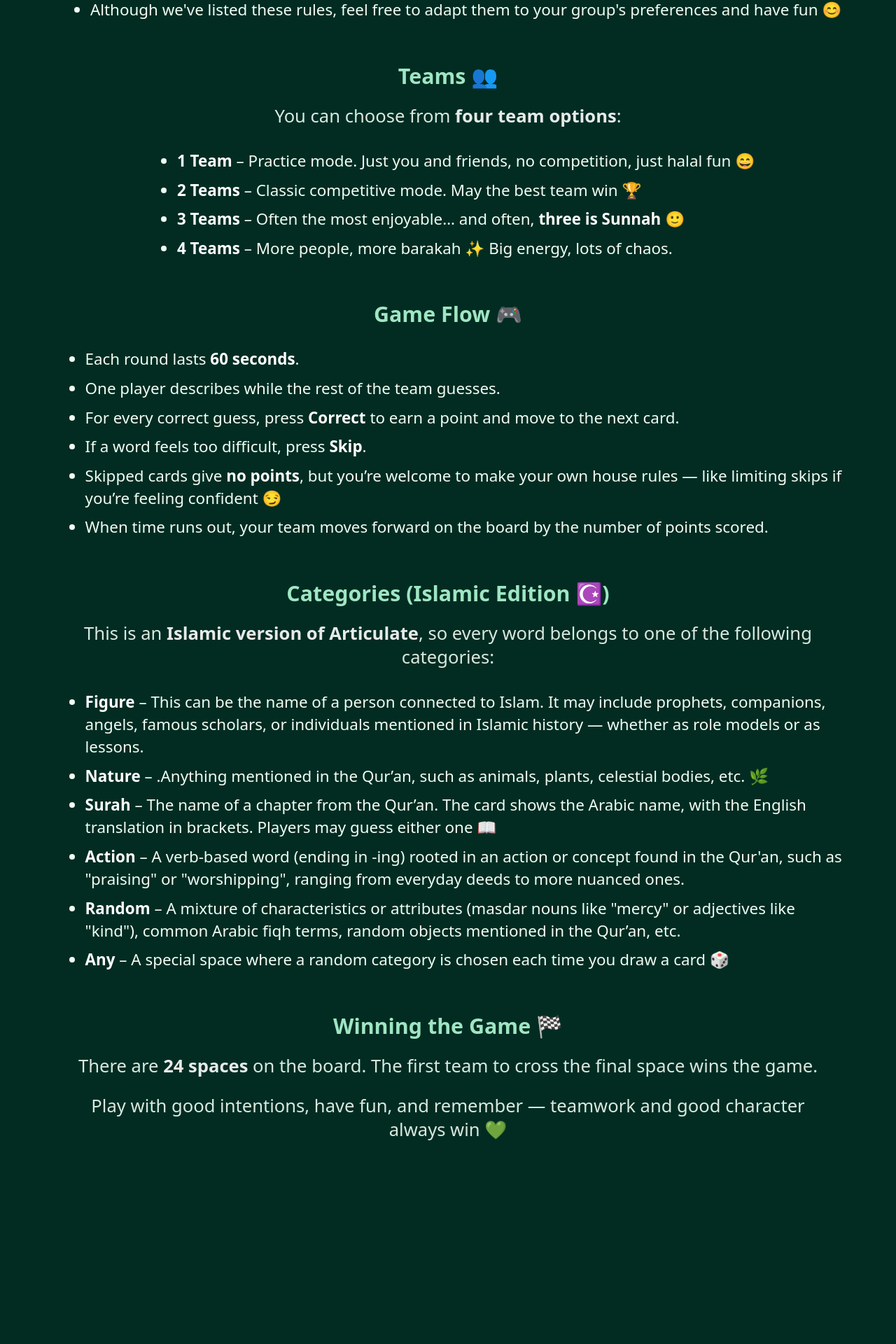
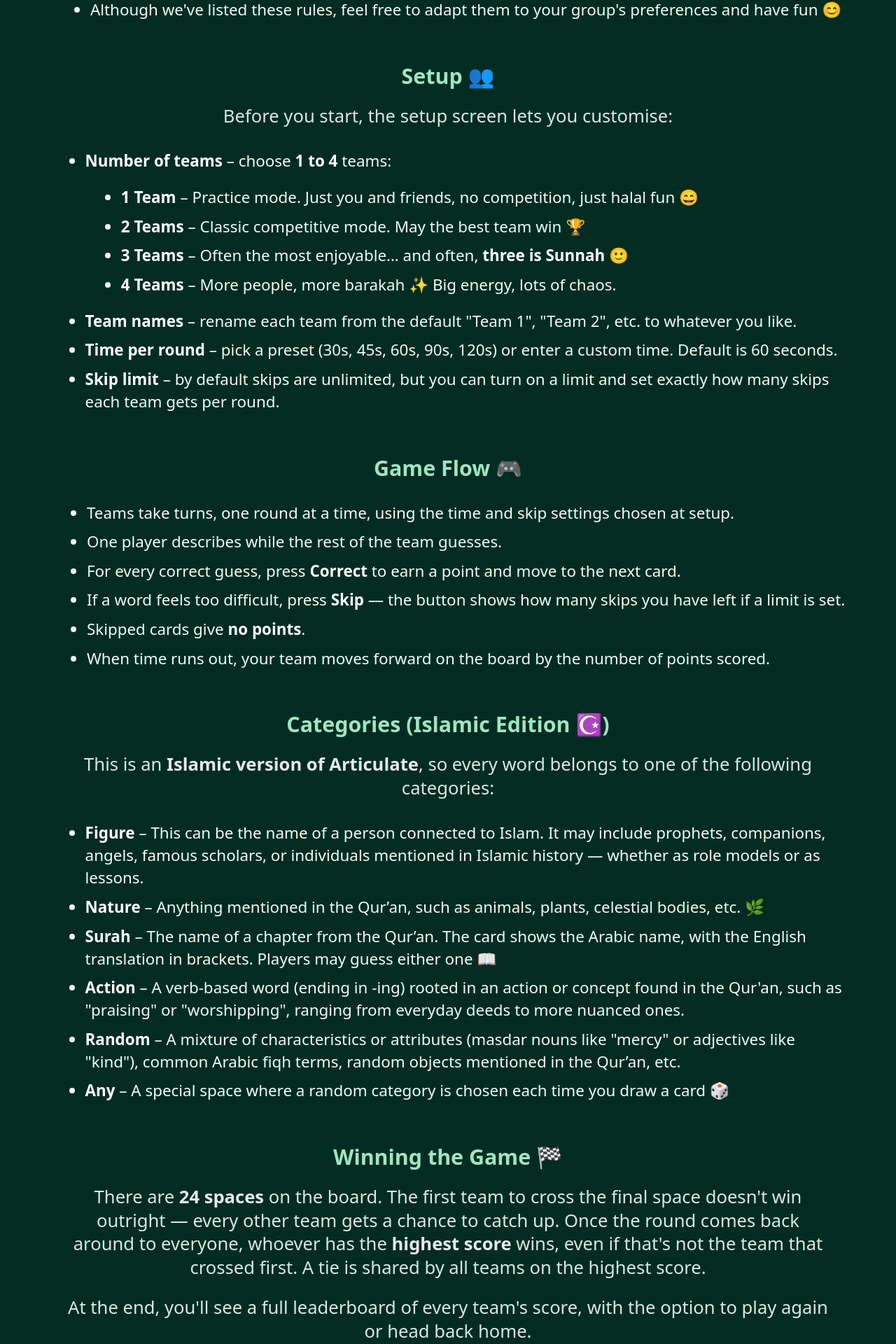
Before and after one commit to usmaan275/Islamic-Articulate, a React (Create React App) app: page /instructions in a window 1280 px wide. Shown: the part 1008-2928 px from the top of the page at 70% size. Before the commit the page ends 2691 px from the top, so only its background shows below. Built offline with nearby package versions, Linux system fonts and the light colour scheme.

Commit message:
Updated instructions

```diff
--- a/src/App.css
+++ b/src/App.css
@@ -285,7 +285,7 @@ button:hover {
 .winner-screen {
   position: fixed;
   inset: 0;
-  background: #052e1a;
+  background: #022c22;
   color: white;
   z-index: 10000;
 
@@ -355,6 +355,27 @@ button:hover {
 .winner-row .leaderboard-rank,
 .winner-row .leaderboard-score {
   color: #6ee7b7;
+}
+
+.winner-actions {
+  display: flex;
+  gap: 4vw;
+  justify-content: center;
+}
+
+.winner-actions button {
+  width: auto;
+  flex: 1;
+  max-width: 200px;
+}
+
+.secondary-btn {
+  background: rgba(255, 255, 255, 0.08);
+  border: 1px solid rgba(255, 255, 255, 0.2);
+}
+
+.secondary-btn:hover {
+  background: rgba(255, 255, 255, 0.14);
 }
 
 /* ---------- INSTRUCTIONS PAGE ---------- */
--- a/src/App.jsx
+++ b/src/App.jsx
@@ -9,7 +9,7 @@ export default function App() {
     <Routes>
       <Route path="/" element={<Home />} />
       <Route path="/instructions" element={<Instructions />} />
-      <Route path="/teams" element={<Setup />} />
+      <Route path="/setup" element={<Setup />} />
       <Route path="/game" element={<Game />} />
     </Routes>
   )
--- a/src/pages/Game.jsx
+++ b/src/pages/Game.jsx
@@ -1,5 +1,5 @@
 import React, { useState, useEffect } from 'react'
-import { useLocation } from 'react-router-dom'
+import { useLocation, useNavigate } from 'react-router-dom'
 import Board from '../components/Board'
 import CardOverlay from '../components/CardOverlay'
 import cards from '../data/cards'
@@ -11,6 +11,7 @@ const DEFAULT_ROUND_TIME = 60
 
 export default function Game() {
   const location = useLocation()
+  const navigate = useNavigate()
   const teamCount = location.state?.teams || 2
   const teamNames =
     location.state?.teamNames ||
@@ -29,13 +30,7 @@ export default function Game() {
   const [activeCategory, setActiveCategory] = useState(null)
   const [currentCard, setCurrentCard] = useState(null)
 
-  // Once any team crosses the finish line, we don't end immediately —
-  // we let the rotation finish out the rest of the cycle (whoever hasn't
-  // had their turn yet this round still gets it), then stop. We never
-  // wrap back around to a team that's already played this round.
   const [finalStretch, setFinalStretch] = useState(false)
-
-  // Array of winning team indices (more than one = a tie)
   const [winners, setWinners] = useState(null)
 
   // 🔥 Per-category used card memory
@@ -62,7 +57,6 @@ export default function Game() {
     const available = cards.filter(card => !used.has(card.id))
 
     if (available.length === 0) {
-      // reset category memory if exhausted
       setUsedCards(prev => ({
         ...prev,
         [category]: new Set(),
@@ -112,7 +106,6 @@ export default function Game() {
     if (correct) setPoints(prev => prev + 1)
     if (skipped) setSkipsUsed(prev => prev + 1)
 
-    // mark card as used for this category
     setUsedCards(prev => {
       const next = { ...prev }
       const updated = new Set(next[activeCategory])
@@ -121,7 +114,6 @@ export default function Game() {
       return next
     })
 
-    // Any → new category every card
     let nextCategory = activeCategory
     if (boardCategory === 'Any') {
       nextCategory =
@@ -154,9 +146,6 @@ export default function Game() {
       setFinalStretch(true)
     }
 
-    // The team that just played is last in the rotation order → everyone
-    // who needed a catch-up turn has now had it, so the game ends here
-    // rather than wrapping back to team 1.
     const isLastInRotation = currentTeam === teamCount - 1
 
     if (stretchActive && isLastInRotation) {
@@ -188,6 +177,11 @@ export default function Game() {
       endRound()
     }
   }, [timeLeft, overlayVisible])
+
+  /* ------------------ WINNER SCREEN ACTIONS ------------------ */
+
+  const goHome = () => navigate('/')
+  const playAgain = () => navigate('/setup')
 
   /* ------------------ RENDER ------------------ */
 
@@ -246,6 +240,11 @@ export default function Game() {
                   </li>
                 ))}
             </ol>
+
+            <div className="winner-actions">
+              <button className="secondary-btn" onClick={goHome}>Home</button>
+              <button onClick={playAgain}>Play Again</button>
+            </div>
           </div>
         </div>
       )}
--- a/src/pages/Home.jsx
+++ b/src/pages/Home.jsx
@@ -6,7 +6,7 @@ export default function Home() {
   return (
     <div className="screen center">
       <h1>Islamic Articulate</h1>
-      <button onClick={() => navigate('/teams')}>Play</button>
+      <button onClick={() => navigate('/setup')}>Play</button>
       <button onClick={() => navigate('/instructions')}>Instructions</button>
     </div>
   )
--- a/src/pages/Instructions.jsx
+++ b/src/pages/Instructions.jsx
@@ -54,42 +54,43 @@ export default function Instructions() {
         </li>
       </ul>
 
-      <h3>Teams 👥</h3>
-      <p>You can choose from <strong>four team options</strong>:</p>
+      <h3>Setup 👥</h3>
+      <p>Before you start, the setup screen lets you customise:</p>
       <ul>
         <li>
-          <strong>1 Team</strong> – Practice mode. Just you and friends, no
-          competition, just halal fun 😄
+          <strong>Number of teams</strong> – choose <strong>1 to 4</strong> teams:
+          <ul>
+            <li><strong>1 Team</strong> – Practice mode. Just you and friends, no competition, just halal fun 😄</li>
+            <li><strong>2 Teams</strong> – Classic competitive mode. May the best team win 🏆</li>
+            <li><strong>3 Teams</strong> – Often the most enjoyable… and often, <strong>three is Sunnah</strong> 🙂</li>
+            <li><strong>4 Teams</strong> – More people, more barakah ✨ Big energy, lots of chaos.</li>
+          </ul>
         </li>
         <li>
-          <strong>2 Teams</strong> – Classic competitive mode. May the best team
-          win 🏆
+          <strong>Team names</strong> – rename each team from the default "Team 1", "Team 2", etc. to whatever you like.
         </li>
         <li>
-          <strong>3 Teams</strong> – Often the most enjoyable… and often,
-          <strong> three is Sunnah</strong> 🙂
+          <strong>Time per round</strong> – pick a preset (30s, 45s, 60s, 90s, 120s) or enter a custom time. Default is 60 seconds.
         </li>
         <li>
-          <strong>4 Teams</strong> – More people, more barakah ✨ Big energy, lots
-          of chaos.
+          <strong>Skip limit</strong> – by default skips are unlimited, but you can turn on a limit and set exactly how many skips each team gets per round.
         </li>
       </ul>
 
       <h3>Game Flow 🎮</h3>
       <ul>
-        <li>Each round lasts <strong>60 seconds</strong>.</li>
+        <li>Teams take turns, one round at a time, using the time and skip settings chosen at setup.</li>
         <li>One player describes while the rest of the team guesses.</li>
         <li>
           For every correct guess, press <strong>Correct</strong> to earn a point
           and move to the next card.
         </li>
         <li>
-          If a word feels too difficult, press <strong>Skip</strong>.
+          If a word feels too difficult, press <strong>Skip</strong> — the button shows
+          how many skips you have left if a limit is set.
         </li>
         <li>
-          Skipped cards give <strong>no points</strong>, but you’re welcome to make
-          your own house rules — like limiting skips if you’re feeling confident
-          😏
+          Skipped cards give <strong>no points</strong>.
         </li>
         <li>
           When time runs out, your team moves forward on the board by the number of
@@ -111,7 +112,7 @@ export default function Instructions() {
           lessons.
         </li>
         <li>
-          <strong>Nature</strong> – .Anything mentioned in the Qur’an, such as animals,
+          <strong>Nature</strong> – Anything mentioned in the Qur’an, such as animals,
           plants, celestial bodies, etc. 🌿
         </li>
         <li>
@@ -137,8 +138,15 @@ export default function Instructions() {
 
       <h3>Winning the Game 🏁</h3>
       <p>
-        There are <strong>24 spaces</strong> on the board. The first team to cross the final space
-        wins the game.
+        There are <strong>24 spaces</strong> on the board. The first team to cross
+        the final space doesn't win outright — every other team gets a chance to
+        catch up. Once the round comes back around to everyone, whoever has the
+        <strong> highest score</strong> wins, even if that's not the team that crossed
+        first. A tie is shared by all teams on the highest score.
+      </p>
+      <p>
+        At the end, you'll see a full leaderboard of every team's score, with the
+        option to play again or head back home.
       </p>
 
       <p>
```
